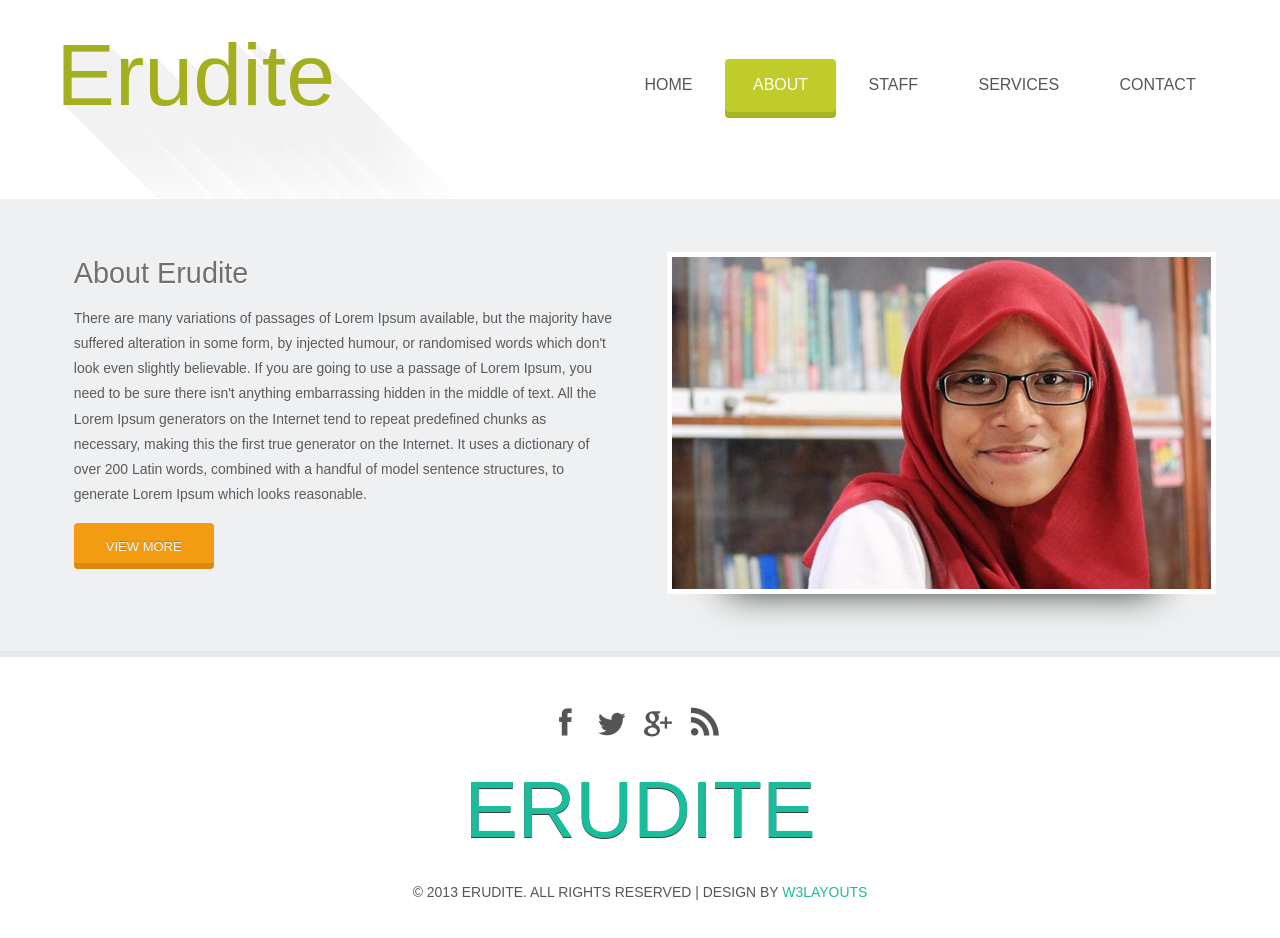
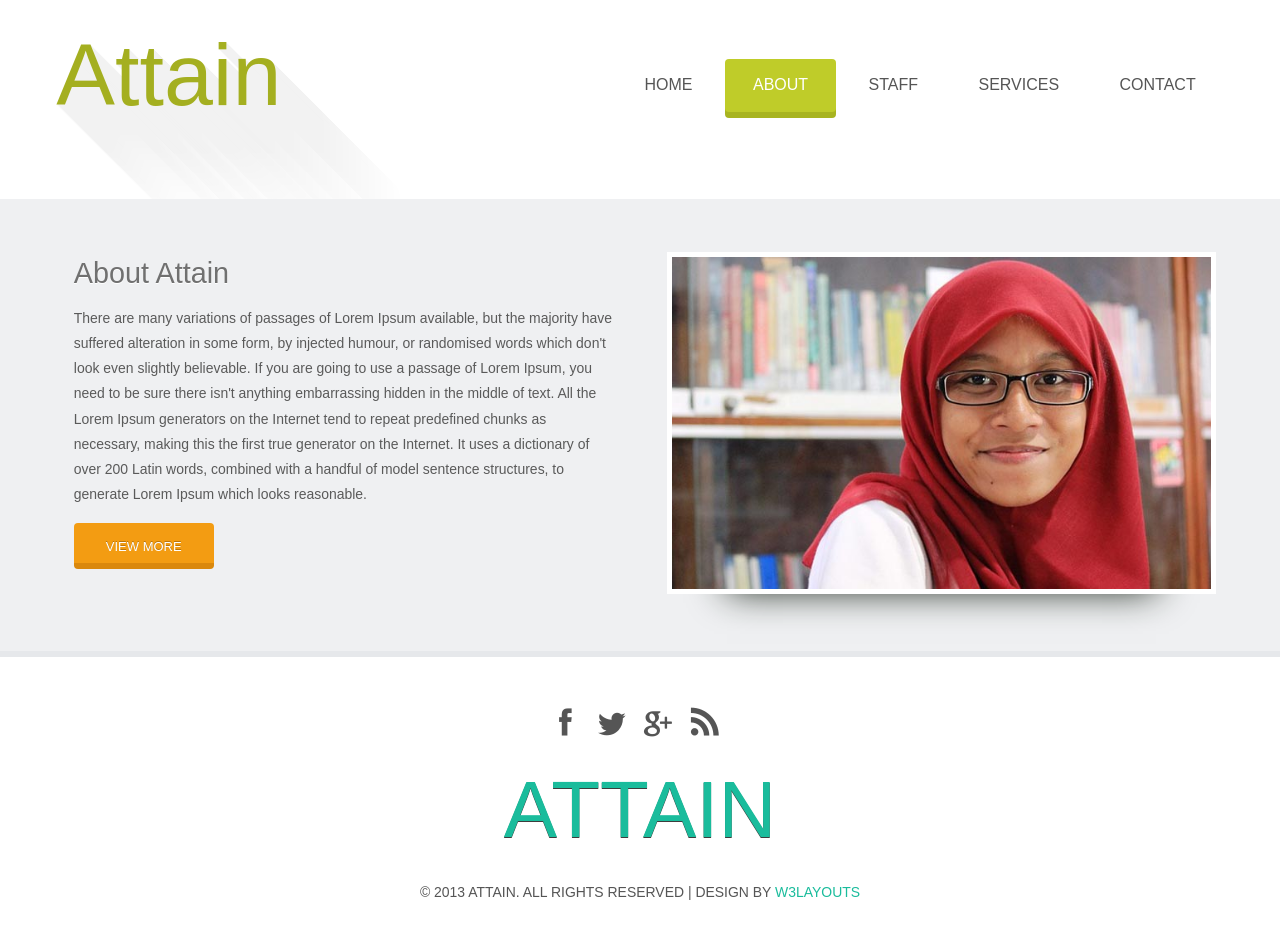
Before and after one commit to attainnz/attainnz.github.io, a plain HTML site: page about.html in a window 1280 px wide. Drawn offline with Linux system fonts and the light colour scheme; a web font is replaced by a local one.

Commit message:
content from erudite

```diff
--- a/about.html
+++ b/about.html
@@ -7,7 +7,7 @@ License URL: http://creativecommons.org/licenses/by/3.0/
 <!DOCTYPE HTML>
 <html>
 <head>
-<title>The Erudite a Education Category Website Template | About :: w3layouts</title>
+<title>Attain| About </title>
 <meta http-equiv="Content-Type" content="text/html; charset=utf-8" />
 <meta name="viewport" content="width=device-width, initial-scale=1, maximum-scale=1">
 <link href='//fonts.googleapis.com/css?family=Cagliostro' rel='stylesheet' type='text/css'>
@@ -17,7 +17,7 @@ License URL: http://creativecommons.org/licenses/by/3.0/
 <div class="wrap">
 <div class="wrapper">
 <div class="logo">
-	<a href="index.html"><h1>erudite</h1></a>
+	<a href="index.html"><h1>Attain</h1></a>
 </div>
 <div class="header_right">
 	<div class="cssmenu">
@@ -39,7 +39,7 @@ License URL: http://creativecommons.org/licenses/by/3.0/
 <div class="wrapper">
 	<div class="main1">
 			<div class="grid_1_of_2 images_1_of_2">
-				<h2 class="style">About Erudite</h2>
+				<h2 class="style">About Attain</h2>
 				<p class="para top">There are many variations of passages of Lorem Ipsum available, but the majority have suffered alteration in some form, by injected humour, or randomised words which don't look even slightly believable. If you are going to use a passage of Lorem Ipsum, you need to be sure there isn't anything embarrassing hidden in the middle of text. All the Lorem Ipsum generators on the Internet tend to repeat predefined chunks as necessary, making this the first true generator on the Internet. It uses a dictionary of over 200 Latin words, combined with a handful of model sentence structures, to generate Lorem Ipsum which looks reasonable. </p>
 				<div class="button1">
 					<a href="details.html" class="btn btn_s">view More</a>
@@ -65,9 +65,9 @@ License URL: http://creativecommons.org/licenses/by/3.0/
 			      <div class="clear"></div>
 		     </ul>
 	   	 </div>
-		<a href="index.html"><h2>erudite</h2></a>
+		<a href="index.html"><h2>Attain</h2></a>
 		<div class="copy">
-			<p class="w3-link">© 2013 Erudite. All Rights Reserved | Design by <a href="http://w3layouts.com/"> W3Layouts</a></p>
+			<p class="w3-link">© 2013 Attain. All Rights Reserved | Design by <a href="http://w3layouts.com/"> W3Layouts</a></p>
 		</div>
 	</div>
 </div>
```
Also changed, not shown: 404.html (+4 -4 lines), contact.html (+4 -4 lines), details.html (+4 -4 lines), index.html (+4 -4 lines), service.html (+4 -4 lines), staff.html (+4 -4 lines).
